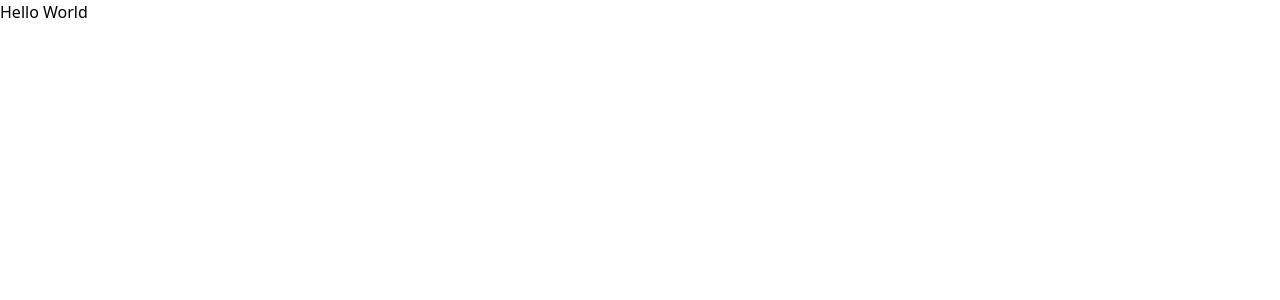
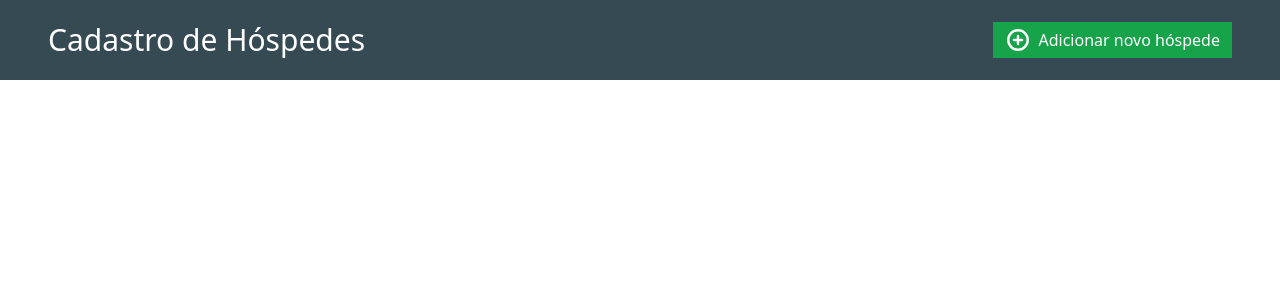
Before and after one commit to Alerrando/Crud-Hotel, a React (Vite) app: page / in a window 1280 px wide. Shown: the top 300 px of the page. Built offline with nearby package versions, Linux system fonts and the light colour scheme.

Commit message:
header site ready

```diff
--- a/package.json
+++ b/package.json
@@ -9,6 +9,7 @@
     "preview": "vite preview"
   },
   "dependencies": {
+    "phosphor-react": "^1.4.1",
     "react": "^18.2.0",
     "react-dom": "^18.2.0"
   },
--- a/src/App.tsx
+++ b/src/App.tsx
@@ -1,8 +1,20 @@
 import { useState } from 'react'
+import { PlusCircle } from 'phosphor-react'
 
 export function App() {
 
   return (
-    <h1>Hello World</h1>
+    <>
+      <header className='w-full h-20 bg-[#364A54] flex items-center'>
+        <div className='w-full py-2 px-12 flex justify-between'>
+            <h1 className='text-3xl text-white'>Cadastro de Hóspedes</h1>
+
+            <button className='flex items-center gap-2 text-white bg-green-600 px-3'>
+              <PlusCircle size={26} weight="bold" />
+              Adicionar novo hóspede
+            </button>
+        </div>
+      </header>
+    </>
   )
 }
```
Also changed, not shown: 1 other file (tests, documents, lock files or other folders).
